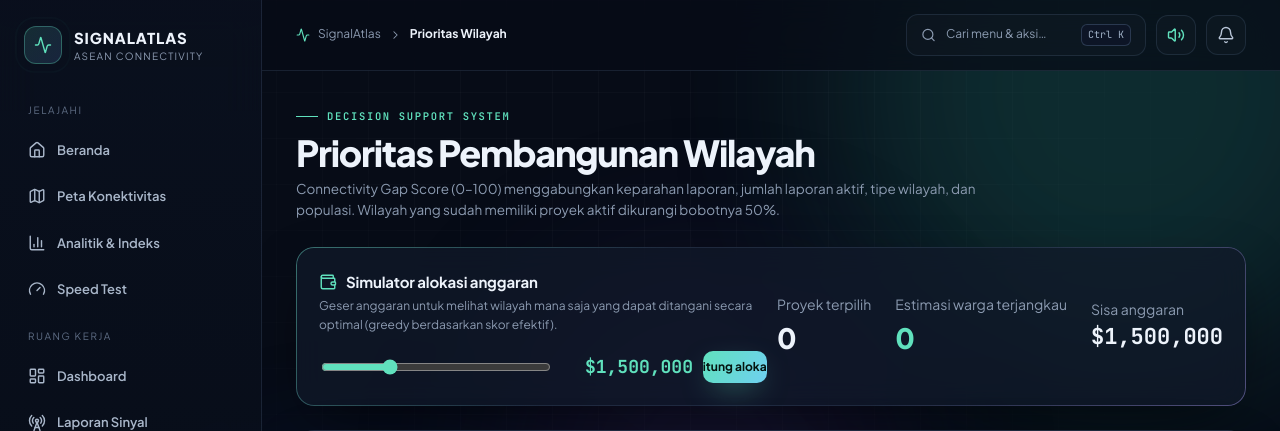
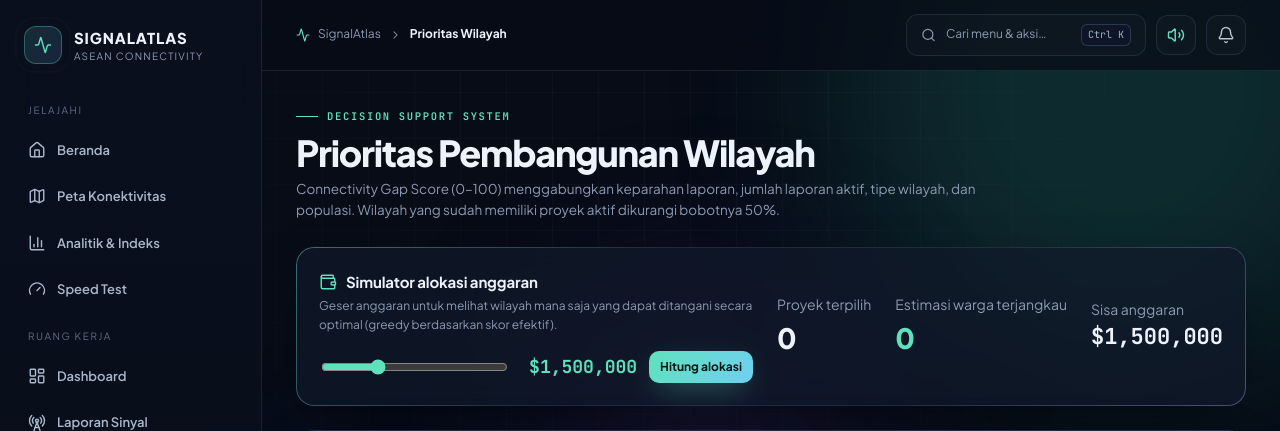
Before and after one commit to Afarkaztar/Signal-Atlas, a Laravel app: page /prioritas in a window 1280 px wide. Shown: the top 431 px of the page. Run offline with Laravel 12, Linux system fonts and the light colour scheme; a user stored in the database is signed in; data comes from the database, SQL or seed files in the repository; both versions use the stored data as it was after the commit; some libraries are stand-ins or nearby versions.

Commit message:
fix button /prioritas dan tabel /indikator

```diff
--- a/resources/views/home.blade.php
+++ b/resources/views/home.blade.php
@@ -4,6 +4,7 @@
     @include('partials.head')
 </head>
 <body>
+    <div class="signal-bg-fixed"></div>
 <div class="page-loader"><div class="loader-ring"><i></i><i></i><i></i></div></div>
 <div class="aurora"><span></span><span></span><span></span></div>
 
--- a/resources/views/layouts/app.blade.php
+++ b/resources/views/layouts/app.blade.php
@@ -37,6 +37,7 @@
     @include('partials.head')
 </head>
 <body>
+    <div class="signal-bg-fixed"></div>
 <div class="page-loader"><div class="loader-ring"><i></i><i></i><i></i></div></div>
 <div class="aurora"><span></span><span></span><span></span></div>
 <div class="grid-overlay"></div>
--- a/resources/views/priorities/index.blade.php
+++ b/resources/views/priorities/index.blade.php
@@ -12,19 +12,19 @@
 
 {{-- Simulator anggaran --}}
 <div class="card glow-border mb-3" data-reveal>
-    <form class="row wrap between" method="GET">
-        <div style="flex:1;min-width:260px">
+    <form class="row wrap between" style="gap:24px;align-items:center" method="GET">
+        <div style="flex:1;min-width:320px">
             <h3 class="card-title"><i data-lucide="wallet"></i> Simulator alokasi anggaran</h3>
             <p class="card-sub">Geser anggaran untuk melihat wilayah mana saja yang dapat ditangani secara optimal (greedy berdasarkan skor efektif).</p>
-            <div class="row mt-2">
-                <input class="range" type="range" id="budgetRange" min="100000" max="5000000" step="50000" value="{{ $budget }}">
+            <div class="row wrap mt-2" style="gap:12px;align-items:center">
+                <input class="range" style="flex:1;min-width:140px" type="range" id="budgetRange" min="100000" max="5000000" step="50000" value="{{ $budget }}">
                 <input type="hidden" name="budget" id="budgetInput" value="{{ $budget }}">
                 <input type="hidden" name="country" value="{{ $countryId }}">
-                <b class="mono" style="font-size:18px;min-width:130px;text-align:right;color:var(--mint)" id="budgetLabel">${{ number_format($budget) }}</b>
-                <button class="btn btn-primary btn-sm" type="submit">Hitung alokasi</button>
+                <b class="mono" style="font-size:18px;min-width:115px;text-align:right;color:var(--mint);flex-shrink:0" id="budgetLabel">${{ number_format($budget) }}</b>
+                <button class="btn btn-primary btn-sm" style="white-space:nowrap;flex-shrink:0" type="submit">Hitung alokasi</button>
             </div>
         </div>
-        <div class="row" style="gap:24px">
+        <div class="row wrap" style="gap:24px">
             <div><span class="muted">Proyek terpilih</span><div style="font-size:28px;font-weight:800">{{ $allocation->count() }}</div></div>
             <div><span class="muted">Estimasi warga terjangkau</span><div style="font-size:28px;font-weight:800;color:var(--mint)">{{ number_format($allocation->sum('estimated_beneficiaries')) }}</div></div>
             <div><span class="muted">Sisa anggaran</span><div class="mono" style="font-size:22px;font-weight:700">${{ number_format($remaining) }}</div></div>
```
Also changed, not shown: resources/views/indicators/index.blade.php (+47 -9 lines), database/database.sqlite, package-lock.json (added).
